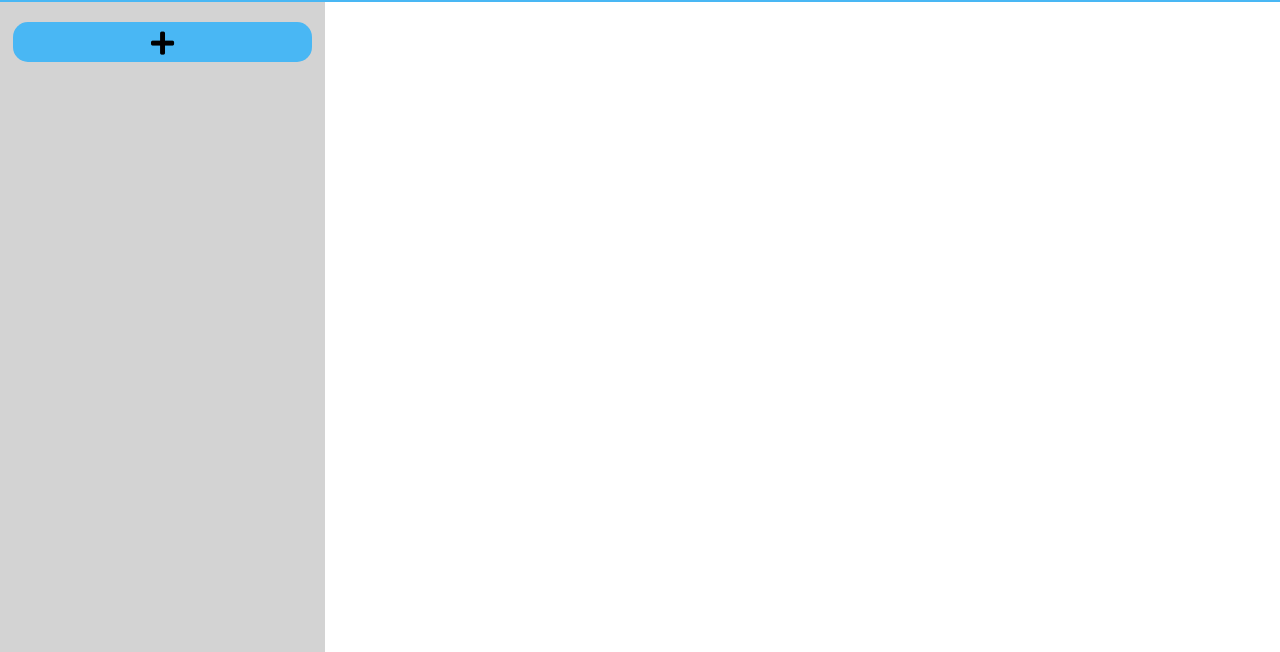
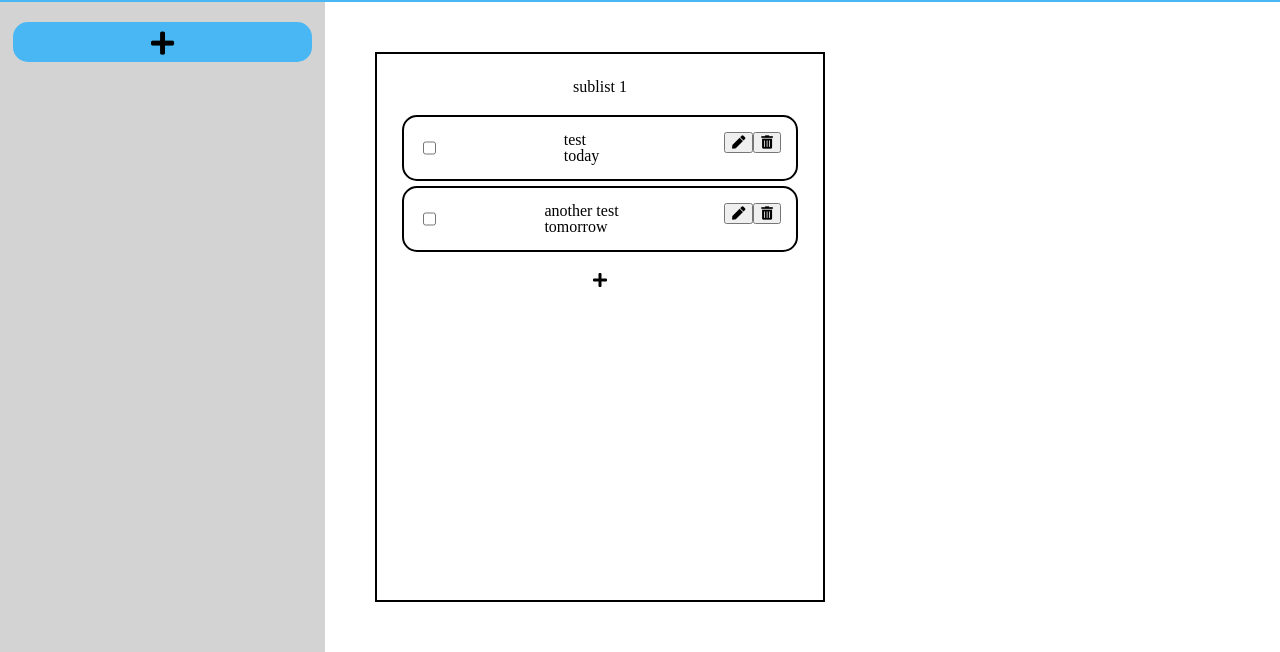
Before and after one commit to maplesyrupman/dev-what-to-do, a website with bundled scripts: page index.html in a window 1280 px wide. Shown: the part 148-800 px from the top of the page. Built offline with nearby package versions, Linux system fonts and the light colour scheme.

Commit message:
added some styling

```diff
--- a/scripts/DOM.js
+++ b/scripts/DOM.js
@@ -71,8 +71,9 @@ const domOps = (() => {
         return [sublistDiv, sublistTitle, taskContainer, addTaskBtn];
     }
 
-    const createTask = (task) => {
-        taskName = task.getName();
+    const createTask = (taskObj) => {
+        let task = taskObj;
+        let taskName = task.getName();
         const taskDiv = document.createElement('div');
         taskDiv.classList.add('task-div');
         const taskCheckbox = document.createElement('input');
--- a/scripts/app.js
+++ b/scripts/app.js
@@ -48,8 +48,8 @@ const app = (()=> {
             return tasks;
         }
 
-        const addTask = (taskName, taskObj) => {
-            tasks[taskName] = taskObj;
+        const addTask = (taskObj) => {
+            tasks[taskObj.getName()] = taskObj;
         }
 
         const removeTask = (taskName) => {
--- a/scripts/display-controller.js
+++ b/scripts/display-controller.js
@@ -57,9 +57,9 @@ const displayController = (() => {
 
         const createTaskControllers = () => {
             let tasks = sublist.getTasks();
-            for (let task in tasks) {
-                taskControllers[task] = taskControllerFactory(tasks[task]);
-                taskControllers[task].getTaskDeleteBtn().addEventListener('click', (e, sublist) => {
+            for (let key in tasks) {
+                taskControllers[key] = taskControllerFactory(tasks[key]);
+                taskControllers[key].getTaskDeleteBtn().addEventListener('click', (e, sublist) => {
                     let taskName = e.target.value;
                     deleteTaskController(taskName);
                     sublist.removeTask(taskName);
@@ -80,8 +80,8 @@ const displayController = (() => {
         }
 
         const addTaskDivsToContainer = () => {
-            for (let taskDiv in taskDivs) {
-                taskContainer.appendChild(taskDivs[taskDiv]);
+            for (let key in taskControllers) {
+                taskContainer.appendChild(taskControllers[key].getTaskDiv());
             }
         }
 
--- a/scripts/index.js
+++ b/scripts/index.js
@@ -2,7 +2,7 @@ import app from './app.js';
 import domOps from './DOM.js';
 import displayController from './display-controller.js';
 
-
+//Test stuff between these long ass comments ###############################################
 let testProject = app.projectFactory('test project');
 let testProject2 = app.projectFactory('test project 2');
 let testProject3 = app.projectFactory('test project 3');
@@ -27,5 +27,13 @@ projects[testProject.getName()] = testProject;
 projects[testProject2.getName()] = testProject2;
 projects[testProject3.getName()] = testProject3;
 
+
 let sublistTest = displayController.sublistControllerFactory(sublist1);
 sublistTest.createTaskControllers();
+sublistTest.addTaskDivsToContainer();
+
+const projectDisplay = document.getElementById('project-display');
+projectDisplay.appendChild(sublistTest.getSublistDiv());
+
+
+//Test stuff between these long ass comments ###############################################
--- a/styles/main-ui.css
+++ b/styles/main-ui.css
@@ -107,4 +107,33 @@
     left: 325px;
     right: 0px;
     bottom: 0px;
+    display: flex;
+    flex-direction: row;
+    padding: 50px;
 }
+
+.sublist-div {
+    display: flex;
+    flex-direction: column;
+    gap: 20px;
+    padding: 25px;
+    width: 450px;
+    align-items: center;
+    border: 2px solid black;
+}
+
+.task-container {
+    display: flex;
+    flex-direction: column;
+    gap: 5px;
+    width: 100%;
+}
+
+.task-div {
+    width: 100%;
+    display: flex;
+    justify-content: space-between;
+    border: 2px solid black;
+    border-radius: 15px;
+    padding: 15px;
+}
```
